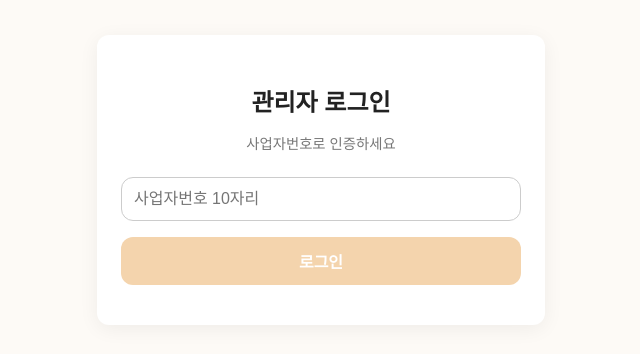
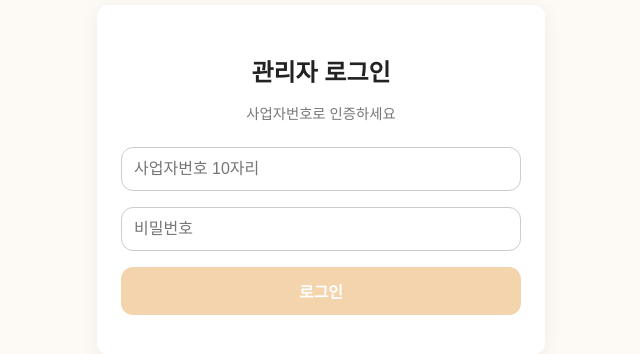
Before and after one commit to TOBETHEONE37/stamping_app, a React (Vite) app: page /login in a window 1280 px wide. Shown: the part 236-590 px from the top of the page, without its empty margins (319-959 px from the left). Built offline with nearby package versions, Linux system fonts and the light colour scheme.

Commit message:
login password

```diff
--- a/src/pages/LoginPage.tsx
+++ b/src/pages/LoginPage.tsx
@@ -5,6 +5,7 @@ import "../styles/login.css";
 
 const LoginPage = () => {
   const [bizNo, setBizNo] = useState("");
+  const [password, setPassword] = useState("");
   const [error, setError] = useState("");
   const [loading, setLoading] = useState(false);
   const navigate = useNavigate();
@@ -23,7 +24,10 @@ const LoginPage = () => {
     try {
       setLoading(true);
 
-      await apiClient.post("/api/auth/stamp/login", { businessNumber: bizNo });
+      await apiClient.post("/api/auth/stamp/login", {
+        businessNumber: bizNo,
+        password: password,
+      });
 
       navigate("/stamp");
     } catch (err: unknown) {
@@ -48,6 +52,12 @@ const LoginPage = () => {
           onChange={(e) => setBizNo(e.target.value)}
           maxLength={10}
         />
+        <input
+          type="password"
+          placeholder="비밀번호"
+          value={password}
+          onChange={(e) => setPassword(e.target.value)}
+        />
         {error && <div className="error-text">{error}</div>}
         <button onClick={handleLogin} disabled={loading || bizNo.length < 10}>
           {loading ? "확인 중..." : "로그인"}
```
